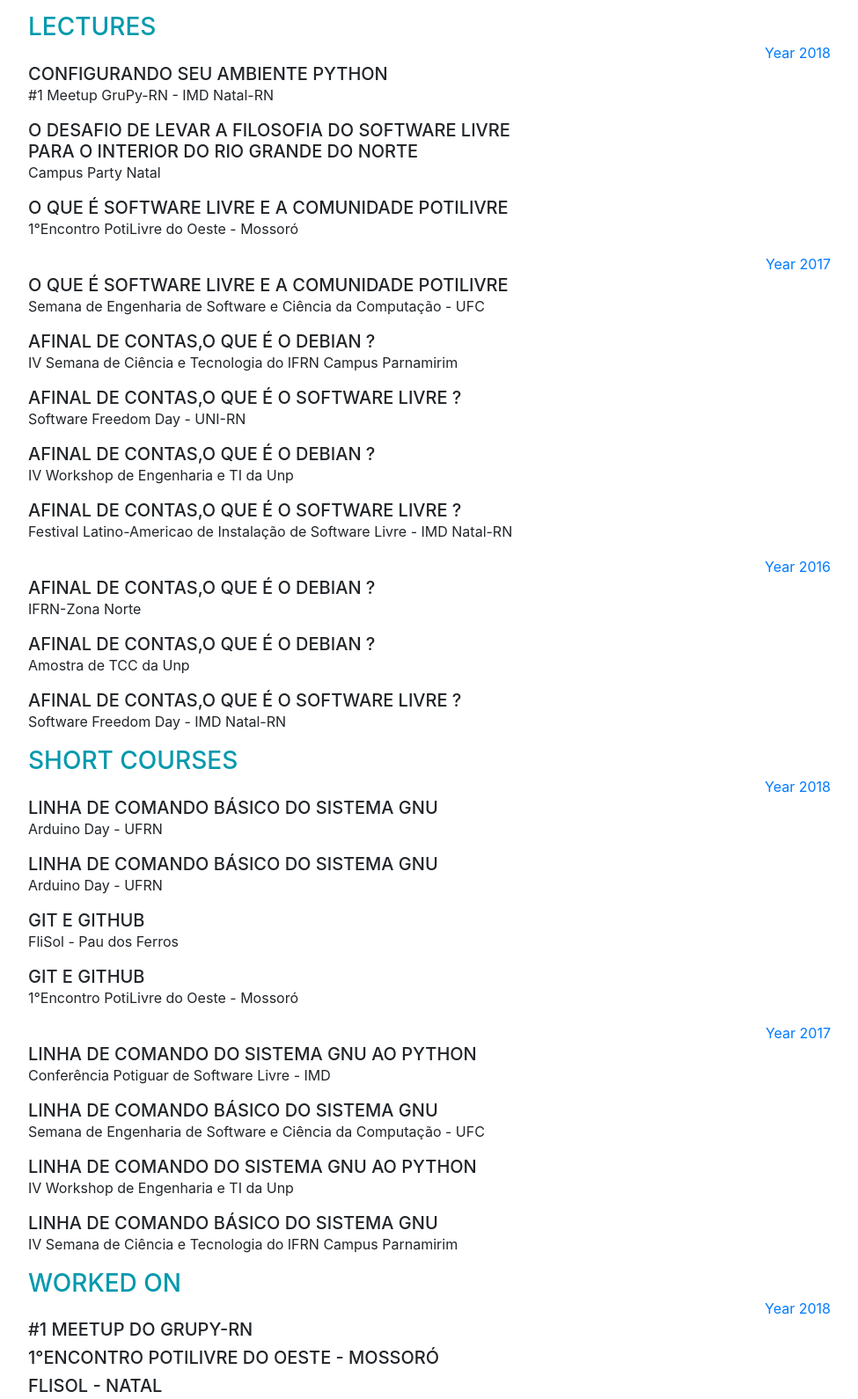
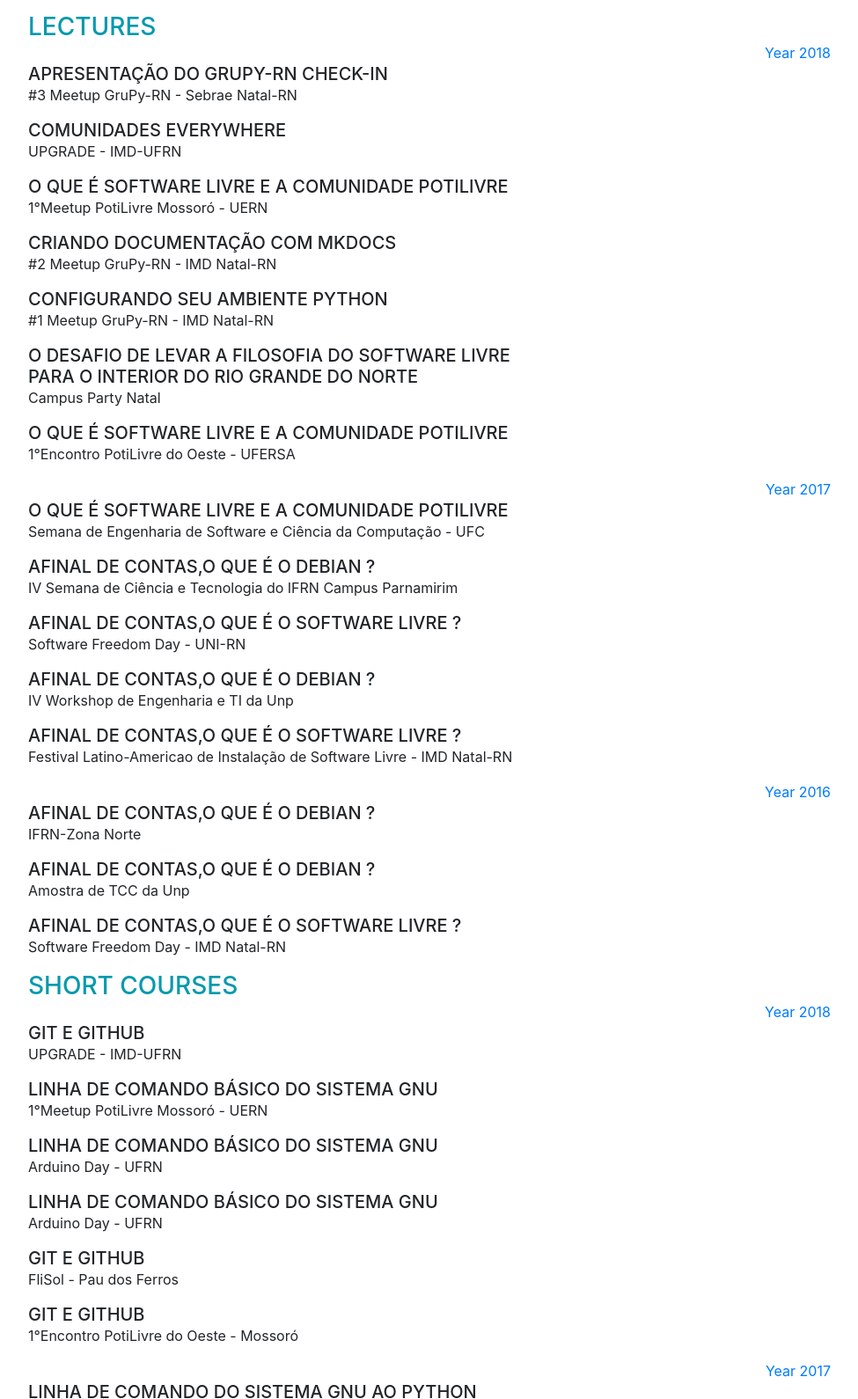
Before and after one commit to allythy/curriculum, a website with bundled scripts: page index.html in a window 1280 px wide. Shown: the part 4120-5710 px from the top of the page at 88% size, without its empty margins (288-1263 px from the left). Built offline with nearby package versions, Linux system fonts and the light colour scheme; a web font is replaced by a local one.

Commit message:
update extra activity

```diff
--- a/index.html
+++ b/index.html
@@ -258,6 +258,19 @@
             <div class="resume-date text-md-right">
               <span class="text-primary"> Year 2018</span>
             </div>
+
+            <h5 class="mb-0">Apresentação do Grupy-RN Check-in</h5>
+            <p>#3 Meetup GruPy-RN - Sebrae Natal-RN</p>
+
+            <h5 class="mb-0">Comunidades Everywhere</h5>
+            <p>UPGRADE - IMD-UFRN</p>
+
+            <h5 class="mb-0">O que é Software Livre e a comunidade PotiLivre</h5>
+            <p>1°Meetup PotiLivre Mossoró - UERN</p>
+
+            <h5 class="mb-0">Criando documentação com MkDocs</h5>
+            <p>#2 Meetup GruPy-RN - IMD Natal-RN</p>
+
             <h5 class="mb-0">Configurando seu ambiente Python</h5>
             <p>#1 Meetup GruPy-RN - IMD Natal-RN</p>
 
@@ -265,7 +278,7 @@
             <p>Campus Party Natal</p>
 
             <h5 class="mb-0">O que é Software Livre e a comunidade PotiLivre</h5>
-            <p>1°Encontro PotiLivre do Oeste - Mossoró</p>
+            <p>1°Encontro PotiLivre do Oeste - UFERSA</p>
           </div>
 
           <div class="resume-content mr-auto">
@@ -309,8 +322,15 @@
             <div class="resume-date text-md-right">
               <span class="text-primary"> Year 2018</span>
             </div>
-            <h5 class="mb-0">Linha de comando básico do Sistema GNU </h5>
-            <p>Arduino Day - UFRN</p>
+
+              <h5 class="mb-0">Git e GitHub </h5>
+              <p>UPGRADE - IMD-UFRN</p>
+
+              <h5 class="mb-0">Linha de comando básico do Sistema GNU </h5>
+              <p>1°Meetup PotiLivre Mossoró - UERN</p>
+
+              <h5 class="mb-0">Linha de comando básico do Sistema GNU </h5>
+              <p>Arduino Day - UFRN</p>
 
               <h5 class="mb-0">Linha de comando básico do Sistema GNU </h5>
               <p>Arduino Day - UFRN</p>
@@ -345,6 +365,9 @@
             <div class="resume-date text-md-right">
               <span class="text-primary"> Year 2018</span>
             </div>
+              <h5>#3 Meetup do GruPy-RN</h5>
+              <h5>1° Meetup PotiLivre Mossoró</h5>
+              <h5>#2 Meetup do GruPy-RN</h5>
               <h5>#1 Meetup do GruPy-RN</h5>
               <h5>1°Encontro PotiLivre do Oeste - Mossoró</h5>
               <h5>FliSol - Natal</h5>
```
